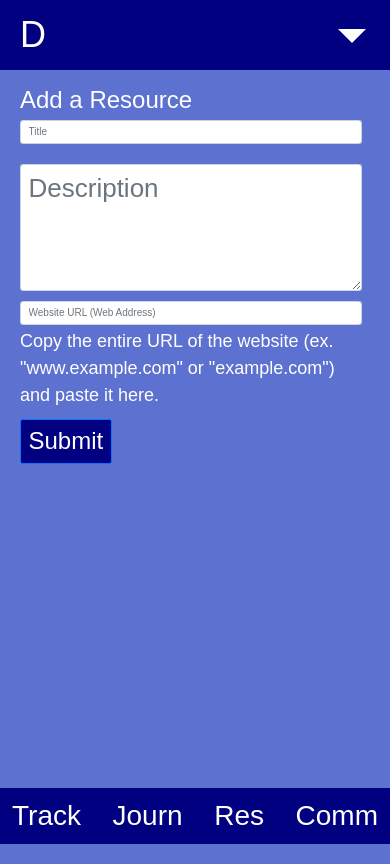
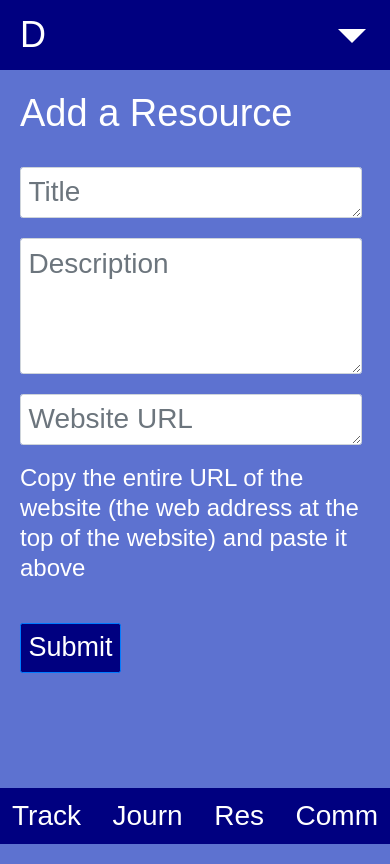
Before and after one commit to stazman/daily-fitness-advisor-frontend, a React (Create React App) app: page /resources/new in a window 390 px wide. Built offline with nearby package versions, Linux system fonts and the light colour scheme; no server answers.

Commit message:
Sets breakpoints for, edits content of new resource form

```diff
--- a/src/components/resources/ResourceInput.js
+++ b/src/components/resources/ResourceInput.js
@@ -2,9 +2,115 @@ import React from 'react'
 import { connect } from 'react-redux'
 import { addResource } from '../../actions/addResource'
 import { Row, Form, Button } from 'react-bootstrap'
+import styled from 'styled-components'
+import { device } from '../styles/device'
 import RowStyles from '../styles/RowStyles'
 import ButtonStyles from '../styles/ButtonStyles'
 import TextStyles from '../styles/TextStyles'
+
+const MediaQueries = styled.div`
+
+  @media ${device.mobileS} {
+    label.form-label {
+      font-size: 3.6rem;
+    }
+    textarea {
+      font-size: 2.8rem;
+    }
+    small.form-text {
+      font-size: 2.4rem;
+    }
+    button.btn-submit {
+      font-size: 2.7rem;
+    }
+  }
+
+  @media ${device.mobileM} {
+    label.form-label {
+      font-size: 3.8rem;
+    }
+  }
+
+  @media ${device.mobileL} {
+    label.form-label {
+      font-size: 4.2rem;
+    }
+    textarea {
+      font-size: 3rem;
+    }
+    small.form-text {
+      font-size: 2.4rem;
+    }
+    button.btn-submit {
+      font-size: 3rem;
+    }
+  }
+
+  @media ${device.tabletS} {
+    label.form-label {
+      font-size: 4.4rem;
+    }
+    textarea {
+      font-size: 3rem;
+    }
+    small.form-text {
+      font-size: 2.5rem;
+      line-height: 115%;
+    }
+    button.btn-submit {
+      font-size: 3.2rem;
+    }
+  }
+
+  @media ${device.tabletL} {
+    label.form-label {
+      font-size: 4.8rem;
+    }
+    textarea {
+      font-size: 3.2rem;
+    }
+    small.form-text {
+      font-size: 2.75rem;
+      line-height: 120%;
+    }
+    button.btn-submit {
+      font-size: 3.4rem;
+    }
+  }
+
+  @media ${device.laptop} {
+    textarea {
+      font-size: 5rem;
+    }
+    small.form-text {
+      font-size: 2.8rem;
+    }
+    button.btn-submit {
+      font-size: 3.6rem;
+    }
+  }
+
+  @media ${device.laptopL} {
+    button.btn-submit {
+      font-size: 3.8rem;
+    }
+    small.form-text {
+      line-height: 130%;
+    }
+  }
+
+  @media ${device.desktop} {
+    label.form-label {
+      font-size: 6.4rem;
+    }
+    small.form-text {
+      font-size: 3.6rem;
+    }
+    button.btn-submit {
+      font-size: 5rem;
+    }
+  }
+`
 
 class ResourceInput extends React.Component {
 
@@ -33,6 +139,7 @@ class ResourceInput extends React.Component {
 
   render(){
     return (
+      <MediaQueries>
         <RowStyles>
           <ButtonStyles>
             <TextStyles>
@@ -45,7 +152,10 @@ class ResourceInput extends React.Component {
                     </Form.Label>
                     <br></br>
                     <Form.Control
-                    type='text'
+                      as='textarea'
+                      type='textarea'
+                      rows='1'
+                      cols='110'
                       placeholder='Title'
                       onChange={e => this.handleChange(e)}
                       name='title'
@@ -68,16 +178,22 @@ class ResourceInput extends React.Component {
 
                   <Form.Group controlId='formURL'>
                     <Form.Control
+                      as='textarea'
                       type='textarea'
-                    placeholder='Website URL (Web Address)'
+                      rows='1'
+                      cols='110'
+                      placeholder='Website URL'
                       onChange={e => this.handleChange(e)}
                       name='url'
                       value={this.state.url}
                     />
+                    <br></br>
+
                     <Form.Text>
-                    Copy the entire URL of the website (ex. "www.example.com" or "example.com") and paste it here.
+                      Copy the entire URL of the website (the web address at the top of the website) and paste it above
                     </Form.Text>
                   </Form.Group>
+                  <br></br><br></br>
 
                   <Button type='submit' className='btn-submit'>
                     Submit
@@ -89,6 +205,7 @@ class ResourceInput extends React.Component {
             </TextStyles>
           </ButtonStyles>
         </RowStyles>
+      </MediaQueries>
     )
   }
 }
--- a/src/components/styles/TextStyles.js
+++ b/src/components/styles/TextStyles.js
@@ -34,8 +34,7 @@ const TextStyles = styled.div`
   }
 
   label.form-label {
-    font-size: 2.4rem;
-    line-height: 125%;
+    font-size: 2.7rem;
   }
 
   input[type='radio'] {
@@ -56,6 +55,7 @@ const TextStyles = styled.div`
 
   small.form-text {
     font-size: 1.8rem;
+    line-height: 125%;
   }
 `
 
```
Also changed, not shown: 1 other file (tests, documents, lock files or other folders). Lines whose indentation alone changed are shown as unchanged.
